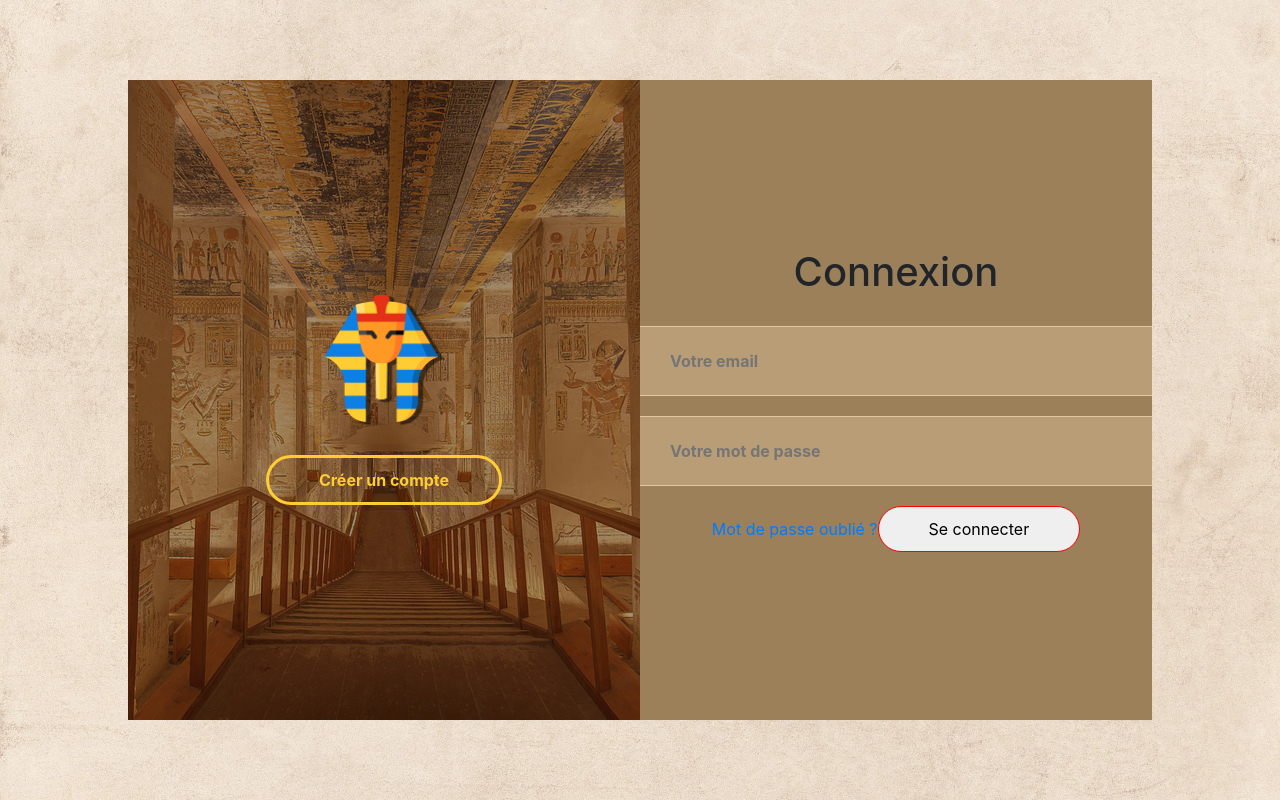
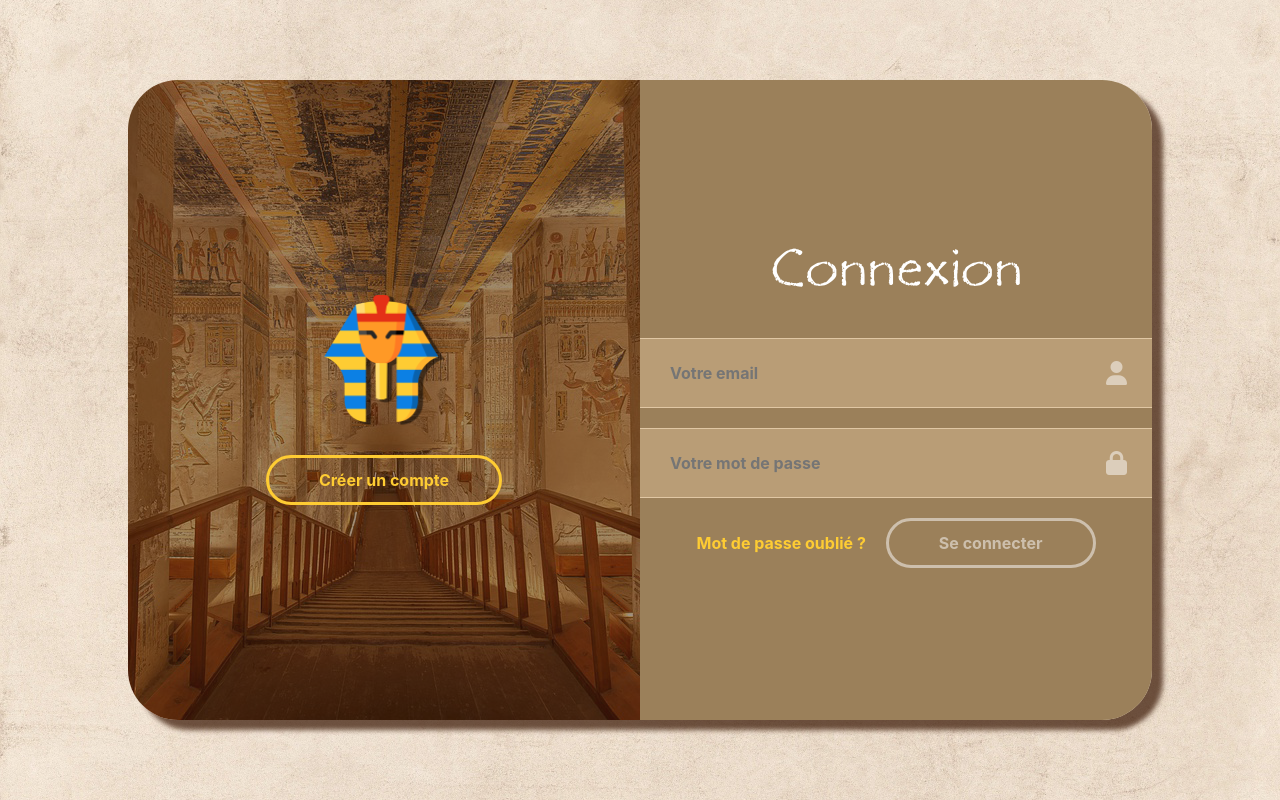
Before and after one commit to Eleriad/MyOnlineQuiz, a PHP site: page /home in a window 1280 px wide. Run offline with PHP 8.4, Linux system fonts and the light colour scheme; some libraries are stand-ins or nearby versions.

Commit message:
home page with css finished

```diff
--- /dev/null
+++ b/app/components/css/_variables.scss
@@ -0,0 +1,15 @@
+// GENERAL
+
+$bgPicture: "/app/components/img/mainBg.jpg";
+
+// MAIN PAGE
+$colRadius: 50px;
+$Col1Bg: #41200d;
+$Col1Picture: "/app/components/img/KvTomb.png";
+
+$btnRegister: #fecc33;
+$btnRegisterHover: #ff7a23;
+
+$Col2Bg: #9b805a;
+$accountInputBg: #b99d76;
+$accountInputBorder: 1px solid #e0c7a4;
--- /dev/null
+++ b/app/components/css/style.css
@@ -0,0 +1,221 @@
+@font-face {
+  font-family: "TitleFont";
+  src: url("/app/components/font/Filmcryptic.ttf") format("truetype");
+}
+
+body {
+  background-attachment: fixed;
+  background-image: url("/app/components/img/mainBg.jpg");
+  background-position: center;
+  background-repeat: no-repeat;
+  background-size: cover;
+  margin: 0;
+  padding: 0;
+}
+
+a,
+a:hover {
+  text-decoration: none;
+}
+
+.bodyContainer {
+  -webkit-box-align: center;
+      -ms-flex-align: center;
+          align-items: center;
+  display: -webkit-box;
+  display: -ms-flexbox;
+  display: flex;
+  height: 100vh;
+  width: 100vw;
+}
+
+.connectPage {
+  display: -webkit-box;
+  display: -ms-flexbox;
+  display: flex;
+  -webkit-box-orient: horizontal;
+  -webkit-box-direction: normal;
+      -ms-flex-direction: row;
+          flex-direction: row;
+  height: 80vh;
+  padding: 0 !important;
+  width: 80vw;
+  box-shadow: 11px 10px 5px 0px rgba(65, 32, 13, 0.75);
+  -webkit-box-shadow: 11px 10px 5px 0px rgba(65, 32, 13, 0.75);
+  -moz-box-shadow: 11px 10px 5px 0px rgba(65, 32, 13, 0.75);
+  border-top-left-radius: 50px;
+  border-bottom-left-radius: 50px;
+  border-top-right-radius: 50px;
+  border-bottom-right-radius: 50px;
+}
+
+.connectPage .accountBtn {
+  padding: 10px 50px;
+  border: 1px solid red;
+  border-radius: 50px;
+}
+
+.col1 {
+  -webkit-box-align: center;
+      -ms-flex-align: center;
+          align-items: center;
+  background-color: #41200d;
+  background-image: url("/app/components/img/KvTomb.png");
+  background-position: center;
+  background-repeat: no-repeat;
+  background-size: cover;
+  display: -webkit-box;
+  display: -ms-flexbox;
+  display: flex;
+  -webkit-box-orient: vertical;
+  -webkit-box-direction: normal;
+      -ms-flex-direction: column;
+          flex-direction: column;
+  -webkit-box-pack: center;
+      -ms-flex-pack: center;
+          justify-content: center;
+  vertical-align: center;
+  border-top-left-radius: 50px;
+  border-bottom-left-radius: 50px;
+}
+
+.col1 .registerBtn {
+  border-color: #fecc33;
+  border-width: 3px;
+  color: #fecc33;
+  font-weight: bold;
+  -webkit-transition: all 0.3s ease;
+  transition: all 0.3s ease;
+}
+
+.col1 .registerBtn:hover {
+  border-color: #ff7a23;
+  margin-top: 10px;
+  color: #ff7a23;
+  font-size: 1.1em;
+}
+
+.col1 .logo {
+  margin-bottom: 30px;
+  width: 25%;
+}
+
+.col2 {
+  border-top-right-radius: 50px;
+  border-bottom-right-radius: 50px;
+  -webkit-box-align: center;
+      -ms-flex-align: center;
+          align-items: center;
+  background-color: #9b805a;
+  display: -webkit-box;
+  display: -ms-flexbox;
+  display: flex;
+  -webkit-box-orient: vertical;
+  -webkit-box-direction: normal;
+      -ms-flex-direction: column;
+          flex-direction: column;
+  -webkit-box-pack: center;
+      -ms-flex-pack: center;
+          justify-content: center;
+  padding: 0 !important;
+  vertical-align: center;
+}
+
+.col2 h1 {
+  margin-bottom: 30px;
+  color: white;
+  font-family: "TitleFont";
+  font-size: 4em;
+}
+
+.col2 .accountForm {
+  -webkit-box-align: center;
+      -ms-flex-align: center;
+          align-items: center;
+  display: -webkit-box;
+  display: -ms-flexbox;
+  display: flex;
+  -webkit-box-orient: vertical;
+  -webkit-box-direction: normal;
+      -ms-flex-direction: column;
+          flex-direction: column;
+  -webkit-box-pack: center;
+      -ms-flex-pack: center;
+          justify-content: center;
+  vertical-align: center;
+  width: 100%;
+}
+
+.col2 .accountForm .inputRow {
+  position: relative;
+  width: 100%;
+}
+
+.col2 .accountForm .inputRow i {
+  position: absolute;
+  right: 25px;
+  top: 23px;
+  color: white;
+  opacity: 0.5;
+  font-size: 1.5em;
+}
+
+.col2 .accountForm .accountInput {
+  background-color: #b99d76;
+  border: 0;
+  border-bottom: 1px solid #e0c7a4;
+  border-top: 1px solid #e0c7a4;
+  color: white;
+  font-weight: bold;
+  height: 70px !important;
+  margin-bottom: 20px;
+  padding: 0 30px;
+  width: 100%;
+}
+
+.col2 .accountForm .formButtons {
+  -webkit-box-align: center;
+      -ms-flex-align: center;
+          align-items: center;
+  display: -webkit-box;
+  display: -ms-flexbox;
+  display: flex;
+  -webkit-box-orient: horizontal;
+  -webkit-box-direction: normal;
+      -ms-flex-direction: row;
+          flex-direction: row;
+  -webkit-box-pack: center;
+      -ms-flex-pack: center;
+          justify-content: center;
+  vertical-align: center;
+}
+
+.col2 .accountForm .formButtons .forgottenPwd {
+  color: #fecc33;
+  font-weight: bold;
+  margin-right: 20px;
+  -webkit-transition: all 0.3s ease;
+  transition: all 0.3s ease;
+}
+
+.col2 .accountForm .formButtons .forgottenPwd:hover {
+  color: #ff7a23;
+  font-size: 1.1em;
+}
+
+.col2 .accountForm .formButtons .connexionBtn {
+  border-color: white;
+  background-color: transparent;
+  border-width: 3px;
+  color: white;
+  font-weight: bold;
+  -webkit-transition: all 0.3s ease;
+  transition: all 0.3s ease;
+  opacity: 0.5;
+}
+
+.col2 .accountForm .formButtons .connexionBtn:hover {
+  font-size: 1.1em;
+  opacity: 1;
+}
+/*# sourceMappingURL=style.css.map */
--- /dev/null
+++ b/app/components/css/style.scss
@@ -0,0 +1,182 @@
+@import "variables";
+@font-face {
+  font-family: "TitleFont";
+  src: url("/app/components/font/Filmcryptic.ttf") format("truetype");
+}
+
+@mixin btnHover {
+  color: $btnRegisterHover;
+  font-size: 1.1em;
+}
+
+// GENERAL
+
+body {
+  background-attachment: fixed;
+  background-image: url($bgPicture);
+  background-position: center;
+  background-repeat: no-repeat;
+  background-size: cover;
+  margin: 0;
+  padding: 0;
+}
+
+a,
+a:hover {
+  text-decoration: none;
+}
+
+// MAIN PAGE - CONNECTION
+
+.bodyContainer {
+  align-items: center;
+  display: flex;
+  height: 100vh;
+  width: 100vw;
+}
+
+.connectPage {
+  display: flex;
+  flex-direction: row;
+  height: 80vh;
+  padding: 0 !important;
+  width: 80vw;
+  box-shadow: 11px 10px 5px 0px rgba(65, 32, 13, 0.75);
+  -webkit-box-shadow: 11px 10px 5px 0px rgba(65, 32, 13, 0.75);
+  -moz-box-shadow: 11px 10px 5px 0px rgba(65, 32, 13, 0.75);
+  border-top-left-radius: $colRadius;
+  border-bottom-left-radius: $colRadius;
+  border-top-right-radius: $colRadius;
+  border-bottom-right-radius: $colRadius;
+
+  .accountBtn {
+    padding: 10px 50px;
+    border: 1px solid red;
+    border-radius: 50px;
+  }
+}
+
+// Left Column
+.col1 {
+  align-items: center;
+  background-color: $Col1Bg;
+  background-image: url($Col1Picture);
+  background-position: center;
+  background-repeat: no-repeat;
+  background-size: cover;
+  display: flex;
+  flex-direction: column;
+  justify-content: center;
+  vertical-align: center;
+  border-top-left-radius: $colRadius;
+  border-bottom-left-radius: $colRadius;
+
+  .registerBtn {
+    border-color: $btnRegister;
+    border-width: 3px;
+    color: $btnRegister;
+    font-weight: bold;
+    transition: all 0.3s ease;
+
+    &:hover {
+      border-color: $btnRegisterHover;
+      margin-top: 10px;
+      @include btnHover();
+    }
+  }
+
+  .logo {
+    margin-bottom: 30px;
+    width: 25%;
+  }
+}
+
+// Right Column
+.col2 {
+  border-top-right-radius: $colRadius;
+  border-bottom-right-radius: $colRadius;
+  align-items: center;
+  background-color: $Col2Bg;
+  display: flex;
+  flex-direction: column;
+  justify-content: center;
+  padding: 0 !important;
+  vertical-align: center;
+
+  h1 {
+    margin-bottom: 30px;
+    color: white;
+    font-family: "TitleFont";
+    font-size: 4em;
+  }
+
+  .accountForm {
+    align-items: center;
+    display: flex;
+    flex-direction: column;
+    justify-content: center;
+    vertical-align: center;
+    width: 100%;
+
+    .inputRow {
+      position: relative;
+      width: 100%;
+
+      i {
+        position: absolute;
+        right: 25px;
+        top: 23px;
+        color: white;
+        opacity: 0.5;
+        font-size: 1.5em;
+      }
+    }
+
+    .accountInput {
+      background-color: $accountInputBg;
+      border: 0;
+      border-bottom: $accountInputBorder;
+      border-top: $accountInputBorder;
+      color: white;
+      font-weight: bold;
+      height: 70px !important;
+      margin-bottom: 20px;
+      padding: 0 30px;
+      width: 100%;
+    }
+
+    .formButtons {
+      align-items: center;
+      display: flex;
+      flex-direction: row;
+      justify-content: center;
+      vertical-align: center;
+
+      .forgottenPwd {
+        color: $btnRegister;
+        font-weight: bold;
+        margin-right: 20px;
+        transition: all 0.3s ease;
+
+        &:hover {
+          @include btnHover();
+        }
+      }
+
+      .connexionBtn {
+        border-color: white;
+        background-color: transparent;
+        border-width: 3px;
+        color: white;
+        font-weight: bold;
+        transition: all 0.3s ease;
+        opacity: 0.5;
+
+        &:hover {
+          font-size: 1.1em;
+          opacity: 1;
+        }
+      }
+    }
+  }
+}
--- a/app/views/home/index.php
+++ b/app/views/home/index.php
@@ -9,11 +9,18 @@
             <h1>Connexion</h1>
 
             <form class="accountForm" method="post">
-                <input class="accountInput" type="email" value="" placeholder="Votre email" name="email">
-                <input class="accountInput" type="password" value="" placeholder="Votre mot de passe" name="password">
+                <div class="inputRow">
+                    <input class="accountInput" type="email" value="" placeholder="Votre email" name="email">
+                    <i class="fas fa-user"></i>
+                </div>
+                <div class="inputRow">
+                    <input class="accountInput" type="password" value="" placeholder="Votre mot de passe"
+                        name="password">
+                    <i class="fas fa-lock"></i>
+                </div>
                 <div class="formButtons">
                     <a href="/login/password" class="forgottenPwd">Mot de passe oublié ?</a>
-                    <input type="submit" name="login" value="Se connecter" class="accountBtn">
+                    <input type="submit" name="login" value="Se connecter" class="accountBtn connexionBtn">
                 </div>
             </form>
         </div>
--- a/app/views/includes/head.php
+++ b/app/views/includes/head.php
@@ -32,4 +32,4 @@
 <script src="https://kit.fontawesome.com/8303064131.js" crossorigin="anonymous"></script>
 
 <!-- CSS -->
-<link rel="stylesheet" href="/app/components/css/index.css">
+<link rel="stylesheet" href="/app/components/css/style.css">
```
Also changed, not shown: README.md, app/components/font/Filmcryptic.ttf (added), app/components/img/Test Icone.png (added), 1 other file.
